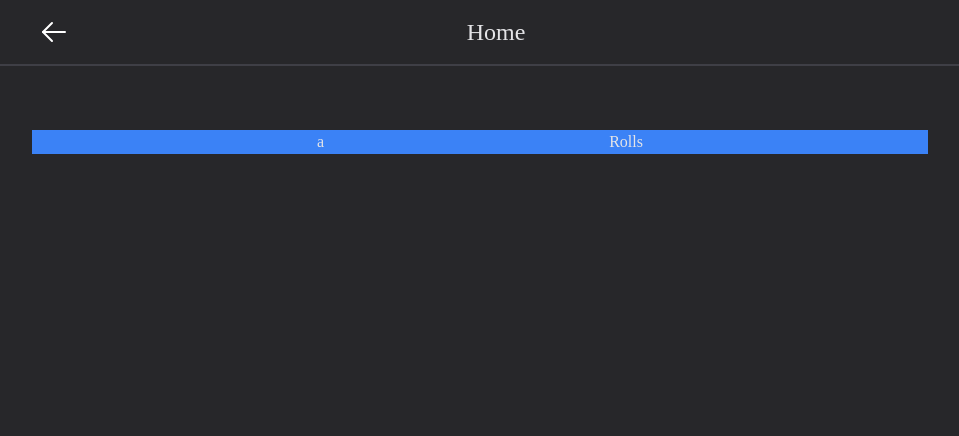
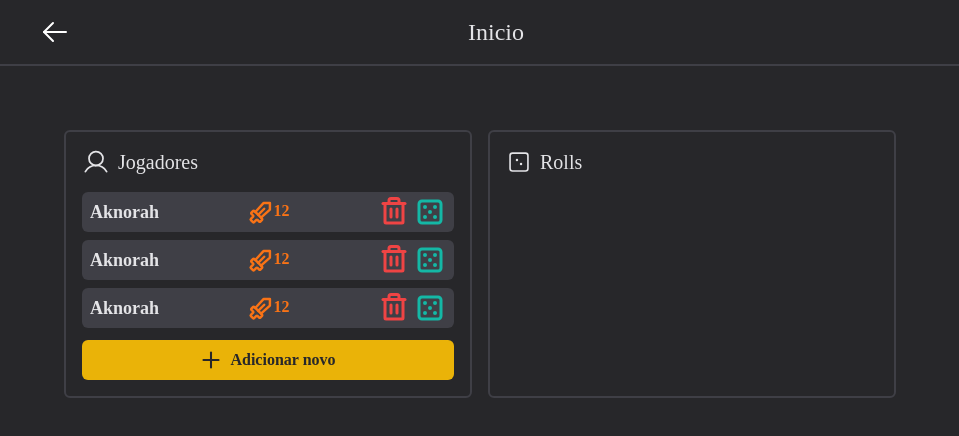
Before and after one commit to Nicodemos234/rpg_roll, a Next.js app: page / in a window 1280 px wide. Shown: the top 436 px of the page, without its empty margins (160-1119 px from the left). Built offline with nearby package versions, Linux system fonts and the light colour scheme.

Commit message:
add: player list example

```diff
--- a/package.json
+++ b/package.json
@@ -9,6 +9,7 @@
     "lint": "next lint"
   },
   "dependencies": {
+    "@tailwindcss/forms": "^0.5.2",
     "next": "12.2.4",
     "phosphor-react": "^1.4.1",
     "react": "18.2.0",
--- /dev/null
+++ b/src/components/Container/index.tsx
@@ -0,0 +1,19 @@
+import { ReactNode } from 'react';
+
+interface ContainerProps {
+  title: string;
+  children?: ReactNode;
+  icon?: ReactNode;
+}
+
+export function Container(props: ContainerProps) {
+  return (
+    <div className="rounded-md flex-1 flex flex-col border-2 border-zinc-700 p-4">
+      <h2 className="flex items-center gap-2 text-xl mb-4">
+        {props.icon}
+        <span>{props.title}</span>
+      </h2>
+      {props.children}
+    </div>
+  );
+}
--- /dev/null
+++ b/src/components/Input/index.tsx
@@ -0,0 +1,13 @@
+interface InputProps {
+  title: string;
+  type: string;
+  name: string;
+}
+export function Input({ name, title, type, ...rest }: InputProps) {
+  return (
+    <div className="flex flex-col">
+      <label htmlFor={name}>{title}</label>
+      <input type={type} name={name} className="focus:ring-2 focus:ring-yellow-600 focus:border-yellow-600 focus:outline-none transition-all my-2 bg-zinc-600 p-2 rounded-md" />
+    </div>
+  );
+}
--- /dev/null
+++ b/src/components/Modal/index.tsx
@@ -0,0 +1,26 @@
+import { X } from 'phosphor-react';
+import { Input } from '../Input';
+
+interface ModalProps {
+  onClose: () => void;
+}
+
+export function Modal({ onClose }: ModalProps) {
+  return (
+    <div className="absolute top-0 bottom-0 left-0 right-0 flex items-center justify-center backdrop-blur-sm transition-all">
+      <form action="" className="bg-zinc-700 p-4 gap-2 rounded-md flex flex-col">
+        <div className="flex items-center justify-between pb-3 mb-4 border-b-2 border-zinc-600">
+          <h2 className="text-xl font-semibold">Criar novo jogador</h2>
+          <button onClick={onClose}>
+            <X size={32} color="white" />
+          </button>
+        </div>
+
+        <div className="flex gap-4">
+          <Input type="text" title="Nome" name="name" />
+          <Input type="number" title="Mod" name="dex" />
+        </div>
+      </form>
+    </div>
+  );
+}
--- /dev/null
+++ b/src/components/Players/Player/index.tsx
@@ -0,0 +1,23 @@
+import { DiceFive, Sword, Trash, UserFocus } from 'phosphor-react';
+
+export function Player() {
+  return (
+    <div className="flex justify-between items-center bg-zinc-700 py-1 px-2 rounded-md">
+      <span className="text-lg font-semibold" title="Nome">
+        Aknorah
+      </span>
+      <section className="flex text-orange-500 font-bold" title="Destreza">
+        <Sword size={26} weight="bold" />
+        <span>12</span>
+      </section>
+      <section className="flex items-center gap-1">
+        <button className="text-red-500 hover:scale-110 transition-transform" title="Excluir">
+          <Trash size={32} weight="bold" />
+        </button>
+        <button className="text-teal-500 hover:scale-110 transition-transform" title="Rolar">
+          <DiceFive size={32} weight="bold" />
+        </button>
+      </section>
+    </div>
+  );
+}
--- a/src/components/Players/index.tsx
+++ b/src/components/Players/index.tsx
@@ -1,7 +1,25 @@
+import { Plus, User } from 'phosphor-react';
+import { useState } from 'react';
+
+import { Container } from '../Container';
+import { Modal } from '../Modal';
+import { Player } from './Player';
+
 export function Players() {
+  const [isModalVisible, setIsModalVisible] = useState(false);
+
   return (
-    <div>
-      <div>a</div>
-    </div>
+    <Container title="Jogadores" icon={<User size={28} />}>
+      <section className="flex flex-col gap-2 mb-3">
+        <Player />
+        <Player />
+        <Player />
+      </section>
+      <button className="font-semibold transition-colors flex items-center justify-center gap-2 bg-yellow-500 text-zinc-800 p-2 rounded-md hover:bg-yellow-600" onClick={() => setIsModalVisible(true)}>
+        <Plus size={22} weight="bold" />
+        Adicionar novo
+      </button>
+      {isModalVisible ? <Modal onClose={() => setIsModalVisible(false)} /> : ''}
+    </Container>
   );
 }
--- a/src/components/Rolls/index.tsx
+++ b/src/components/Rolls/index.tsx
@@ -1,7 +1,7 @@
+import { DiceTwo } from 'phosphor-react';
+
+import { Container } from '../Container';
+
 export function Rolls() {
-  return (
-    <div>
-      <div>Rolls</div>
-    </div>
-  );
+  return <Container title="Rolls" icon={<DiceTwo size={26} />}></Container>;
 }
--- a/src/pages/index.tsx
+++ b/src/pages/index.tsx
@@ -1,6 +1,7 @@
 import Head from 'next/head';
-import { Header } from '../components/Header/index';
-import { Players } from '../components/Players/index';
+
+import { Header } from '../components/Header';
+import { Players } from '../components/Players';
 import { Rolls } from '../components/Rolls';
 
 export default function Home() {
@@ -10,9 +11,9 @@ export default function Home() {
         <title>Rolling System</title>
       </Head>
 
-      <Header title="Home" />
+      <Header title="Inicio" />
 
-      <main className="flex w-[70%] justify-evenly bg-blue-500">
+      <main className="flex w-[65%] justify-evenly gap-4">
         <Players />
         <Rolls />
       </main>
--- a/tailwind.config.js
+++ b/tailwind.config.js
@@ -4,5 +4,5 @@ module.exports = {
   theme: {
     extend: {},
   },
-  plugins: [],
+  plugins: [require('@tailwindcss/forms')],
 };
```
Also changed, not shown: 1 other file (tests, documents, lock files or other folders).
